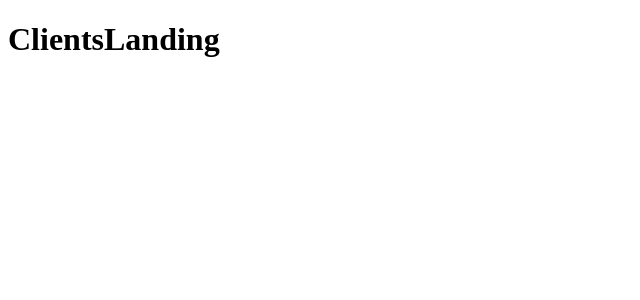
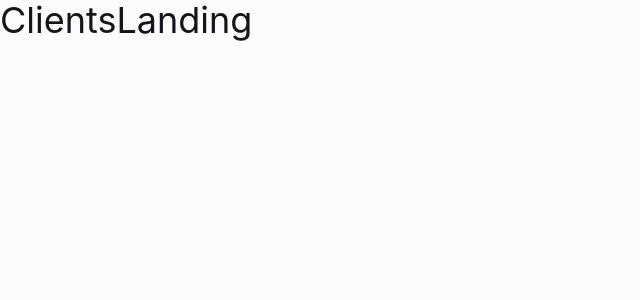
Before and after one commit to AppointMe/prototype-marketing, a Vue app in the folder frontend/: page /clients in a window 1280 px wide. Shown: the top 300 px of the page, without its empty margins (0-640 px from the left). Built offline with nearby package versions, Linux system fonts and the light colour scheme.

Commit message:
Integrate Tailwind CSS and update styles
Added Tailwind CSS and @tailwindcss/vite dependencies, created tailwind.config.js, and removed the old style.css. Updated ClientsLanding.vue to use Tailwind utility classes and moved base styles to base.css and variables.css for Tailwind compatibility.

```diff
--- a/frontend/package.json
+++ b/frontend/package.json
@@ -9,6 +9,8 @@
     "preview": "vite preview"
   },
   "dependencies": {
+    "@tailwindcss/vite": "^4.1.11",
+    "tailwindcss": "^4.1.11",
     "vue": "^3.5.17",
     "vue-router": "^4.5.1"
   },
--- a/frontend/src/pages/ClientsLanding.vue
+++ b/frontend/src/pages/ClientsLanding.vue
@@ -3,7 +3,9 @@
 </script>
 
 <template>
-  <h1>ClientsLanding</h1>
+  <h1 class="text-primary text-4xl bg-primary font-heading">
+    ClientsLanding
+  </h1>
 </template>
 
 <style scoped>
--- a/frontend/src/style.css
+++ /dev/null
@@ -1,79 +0,0 @@
-:root {
-  font-family: system-ui, Avenir, Helvetica, Arial, sans-serif;
-  line-height: 1.5;
-  font-weight: 400;
-
-  color-scheme: light dark;
-  color: rgba(255, 255, 255, 0.87);
-  background-color: #242424;
-
-  font-synthesis: none;
-  text-rendering: optimizeLegibility;
-  -webkit-font-smoothing: antialiased;
-  -moz-osx-font-smoothing: grayscale;
-}
-
-a {
-  font-weight: 500;
-  color: #646cff;
-  text-decoration: inherit;
-}
-a:hover {
-  color: #535bf2;
-}
-
-body {
-  margin: 0;
-  display: flex;
-  place-items: center;
-  min-width: 320px;
-  min-height: 100vh;
-}
-
-h1 {
-  font-size: 3.2em;
-  line-height: 1.1;
-}
-
-button {
-  border-radius: 8px;
-  border: 1px solid transparent;
-  padding: 0.6em 1.2em;
-  font-size: 1em;
-  font-weight: 500;
-  font-family: inherit;
-  background-color: #1a1a1a;
-  cursor: pointer;
-  transition: border-color 0.25s;
-}
-button:hover {
-  border-color: #646cff;
-}
-button:focus,
-button:focus-visible {
-  outline: 4px auto -webkit-focus-ring-color;
-}
-
-.card {
-  padding: 2em;
-}
-
-#app {
-  max-width: 1280px;
-  margin: 0 auto;
-  padding: 2rem;
-  text-align: center;
-}
-
-@media (prefers-color-scheme: light) {
-  :root {
-    color: #213547;
-    background-color: #ffffff;
-  }
-  a:hover {
-    color: #747bff;
-  }
-  button {
-    background-color: #f9f9f9;
-  }
-}
--- a/frontend/src/styles/base.css
+++ b/frontend/src/styles/base.css
@@ -0,0 +1,20 @@
+@import "tailwindcss";
+@import './variables.css';
+
+/* Reset CSS */
+*,
+*::before,
+*::after {
+    margin: 0;
+    padding: 0;
+    box-sizing: border-box;
+}
+
+/* Tipografía y color por defecto */
+body {
+    font-family: var(--font-main), sans-serif;
+    color: var(--color-text);
+    background-color: var(--color-bg);
+    line-height: 1.6;
+    font-size: 16px;
+}
--- a/frontend/src/styles/variables.css
+++ b/frontend/src/styles/variables.css
@@ -0,0 +1,23 @@
+:root {
+    /* 🎨 Colores */
+    --color-primary: #900A0B;
+    --color-secondary: #262626;
+    --color-accent: #F9FAF5;
+    --color-bg: #FBFBFB;
+    --color-text: #151419;
+
+    /* 🧬 Tipografía */
+    --font-main: 'Inter', sans-serif;
+    --font-heading: 'Poppins', sans-serif;
+
+    /* 📐 Spacing */
+    --spacing-xs: 0.5rem;
+    --spacing-sm: 1rem;
+    --spacing-md: 2rem;
+    --spacing-lg: 4rem;
+
+    /* 📏 Breakpoints */
+    --breakpoint-sm: 640px;
+    --breakpoint-md: 768px;
+    --breakpoint-lg: 1024px;
+}
--- /dev/null
+++ b/frontend/tailwind.config.js
@@ -0,0 +1,34 @@
+/** @type {import('tailwindcss').Config} */
+export default {
+    content: [
+        './index.html',
+        './src/**/*.{vue,js,ts,jsx,tsx}',
+    ],
+    theme: {
+        extend: {
+            colors: {
+                primary: '#900A0B',
+                secondary: '#262626',
+                accent: '#F9FAF5',
+                background: '#FBFBFB',
+                text: '#151419',
+            },
+            fontFamily: {
+                sans: ['Inter', 'sans-serif'],
+                heading: ['Poppins', 'sans-serif'],
+            },
+            spacing: {
+                xs: '0.5rem',
+                sm: '1rem',
+                md: '2rem',
+                lg: '4rem',
+            },
+            screens: {
+                sm: '640px',
+                md: '768px',
+                lg: '1024px',
+            }
+        },
+    },
+    plugins: [],
+}
--- a/frontend/vite.config.js
+++ b/frontend/vite.config.js
@@ -1,9 +1,13 @@
 import { defineConfig } from 'vite'
 import vue from '@vitejs/plugin-vue'
+import tailwindcss from '@tailwindcss/vite'
 import path from 'path'
 
 export default defineConfig({
-  plugins: [vue()],
+  plugins: [
+    vue(),
+    tailwindcss(),
+  ],
   resolve: {
     alias: {
       '@': path.resolve(__dirname, './src'),
@@ -12,5 +16,12 @@ export default defineConfig({
       '@assets': path.resolve(__dirname, './src/assets'),
       '@styles': path.resolve(__dirname, './src/styles'),
     }
-  }
+  },
+  css: {
+    preprocessorOptions: {
+      css: {
+        additionalData: `@import "@/styles/variables.css";`,
+      },
+    },
+  },
 })
```
Also changed, not shown: 1 other file (tests, documents, lock files or other folders).
